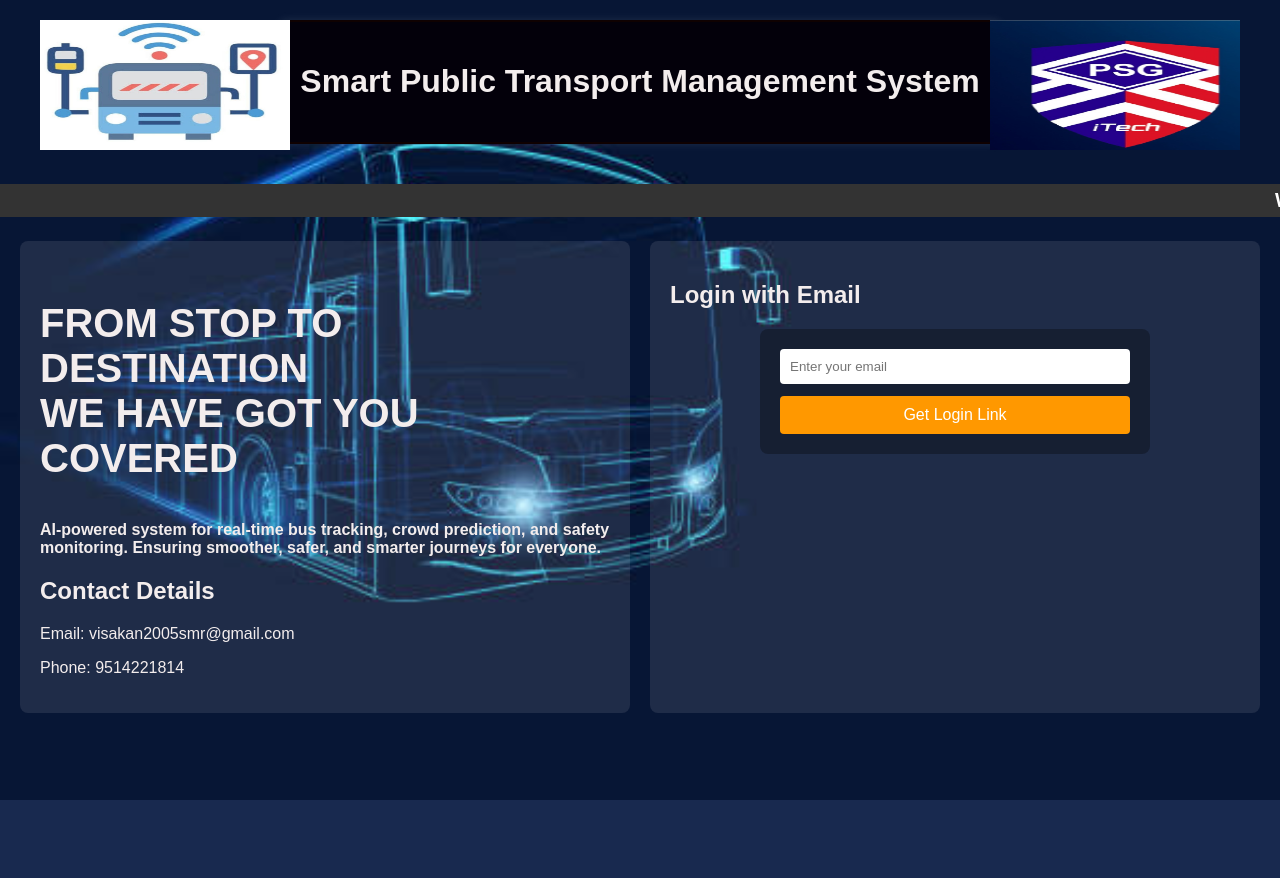
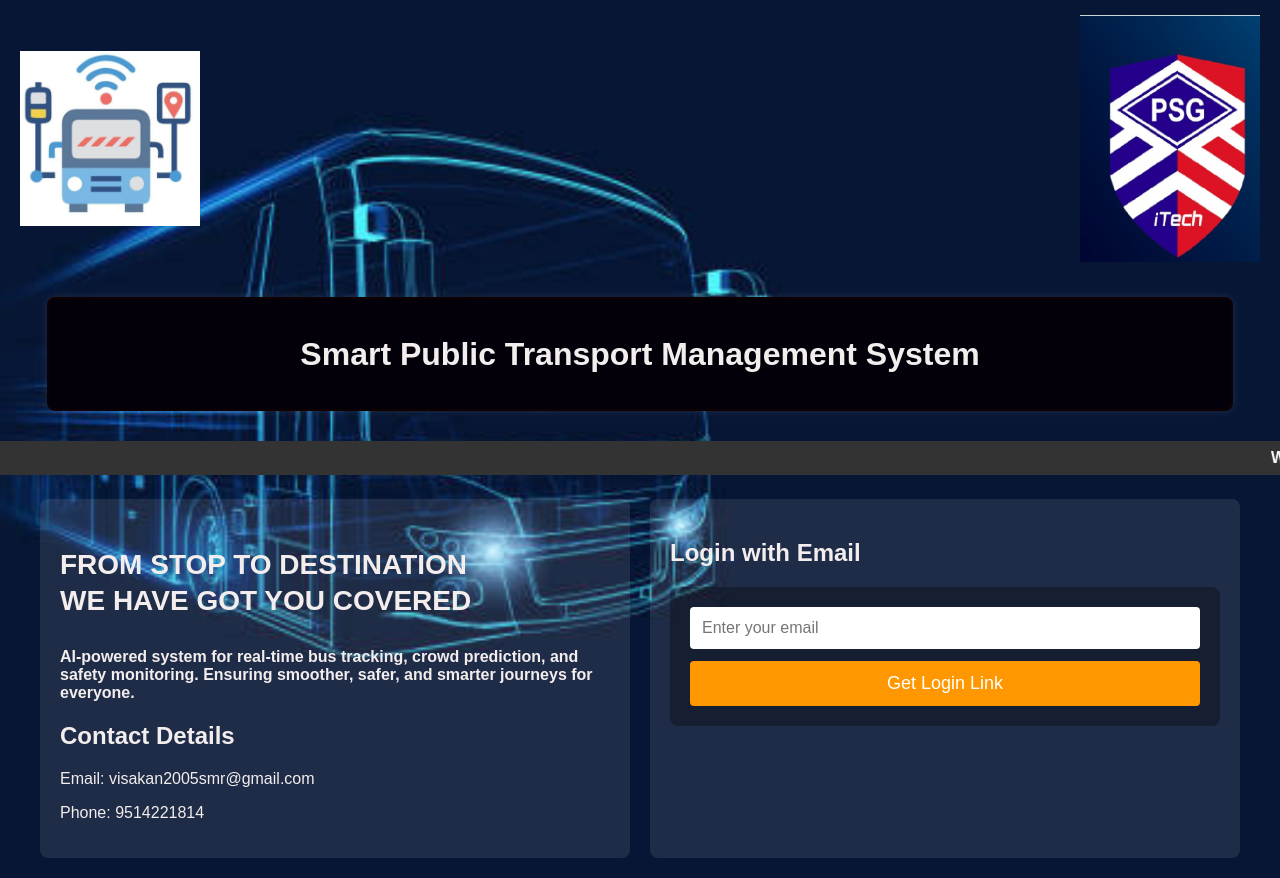
Before and after one commit to VisakanM-bit/SPTMS202526, a Flask app: page /login in a window 1280 px wide. Before the commit the page ends 800 px from the top, so only its background shows below. Run offline with Flask 3, Linux system fonts and the light colour scheme.

Commit message:
Update login.html

```diff
--- a/templates/login.html
+++ b/templates/login.html
@@ -8,41 +8,67 @@
     body {
       margin: 0;
       font-family: Arial, sans-serif;
-      background: url("{{ url_for('static', filename='image.png') }}");
+      background: url("{{ url_for('static', filename='image.png') }}") no-repeat center center fixed;
       background-size: cover;
       color: rgb(243, 237, 237);
     }
+
+    /* Header logos */
+    .logo-container {
+      display: flex;
+      justify-content: space-between;
+      align-items: center;
+      padding: 15px 20px;
+      flex-wrap: wrap;
+    }
+    .logo-container img {
+      max-width: 180px;
+      height: auto;
+    }
+
     .heading-box {
       border: 2px solid #0f0101;
-      padding: 20px;
+      padding: 15px;
       text-align: center;
-      width: fit-content;
       margin: 20px auto;
       border-radius: 8px;
       background-color: #03000a;
       box-shadow: 0 0 10px rgba(243, 242, 242, 0.1);
+      max-width: 90%;
     }
+
     .scroll-message {
       background-color: #333;
       color: white;
-      padding: 5px;
-      font-size: 20px;
+      padding: 8px;
+      font-size: 16px;
       font-weight: bold;
-      margin-top: 20px;
+      margin-top: 10px;
     }
+
     .split-section {
       display: flex;
-      max-width: 100%;
+      justify-content: space-between;
+      max-width: 1200px;
       margin: auto;
       padding: 20px;
       gap: 20px;
     }
+
     .left-side, .right-side {
       flex: 1;
       background-color: rgba(243, 236, 236, 0.1);
       border-radius: 8px;
       padding: 20px;
+      min-width: 280px;
     }
+
+    .left-side p:first-child {
+      font-weight: bold;
+      font-size: 28px;
+      line-height: 1.3;
+    }
+
     .login-container form {
       display: flex;
       flex-direction: column;
@@ -50,48 +76,70 @@
       background-color: rgba(0,0,0,0.3);
       padding: 20px;
       border-radius: 8px;
-      max-width: 350px;
+      max-width: 100%;
       margin: auto;
     }
+
     .login-container input, .login-container button {
-      padding: 10px;
+      padding: 12px;
       border: none;
       border-radius: 4px;
       outline: none;
+      font-size: 16px;
     }
+
     .login-container button {
       background-color: #ff9800;
       color: white;
-      font-size: 16px;
+      font-size: 18px;
       cursor: pointer;
       transition: background 0.3s;
     }
     .login-container button:hover {
       background-color: #e68900;
     }
+
+    /* Responsive design */
     @media (max-width: 768px) {
       .split-section {
         flex-direction: column;
+      }
+      .logo-container {
+        justify-content: center;
+        gap: 15px;
+      }
+      .left-side p:first-child {
+        font-size: 22px;
+        text-align: center;
+      }
+      .left-side, .right-side {
+        text-align: center;
       }
     }
   </style>
 </head>
 <body>
 
-  <img src="{{ url_for('static', filename='buslogo1.jpg') }}" alt="Bus Logo" style="width: 250px; height: 130px; position:absolute; top:20px; left: 40px;">
-  <img src="{{ url_for('static', filename='clglogo1.jpg') }}" alt="College Logo" style="width: 250px; height: 130px; position:absolute; top:20px; right: 40px;">
+  <!-- Logos -->
+  <div class="logo-container">
+    <img src="{{ url_for('static', filename='buslogo1.jpg') }}" alt="Bus Logo">
+    <img src="{{ url_for('static', filename='clglogo1.jpg') }}" alt="College Logo">
+  </div>
 
+  <!-- Heading -->
   <div class="heading-box">
     <h1>Smart Public Transport Management System</h1>
   </div>
 
+  <!-- Scrolling text -->
   <marquee class="scroll-message">
     Welcome to Smart Public Transport Management System – Efficient, Reliable & Smart Public Transport Solutions!
   </marquee>
 
+  <!-- Content -->
   <div class="split-section">
     <div class="left-side">
-      <p style="font-weight: bold; font-size: 40px;">FROM STOP TO DESTINATION<br>WE HAVE GOT YOU COVERED</p>
+      <p>FROM STOP TO DESTINATION<br>WE HAVE GOT YOU COVERED</p>
       <p style="font-weight: bold; font-size: 16px;">
         AI-powered system for real-time bus tracking, crowd prediction, and safety monitoring.
         Ensuring smoother, safer, and smarter journeys for everyone.
```
